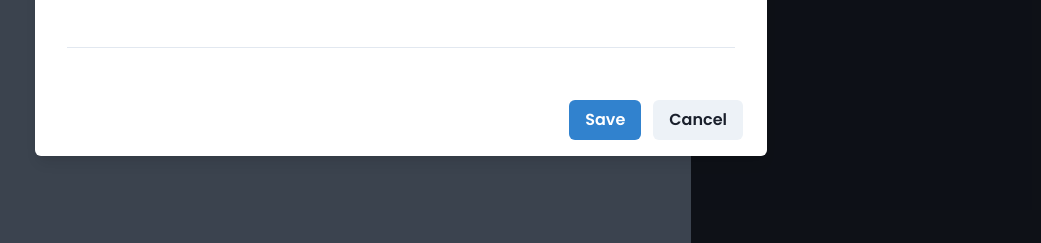
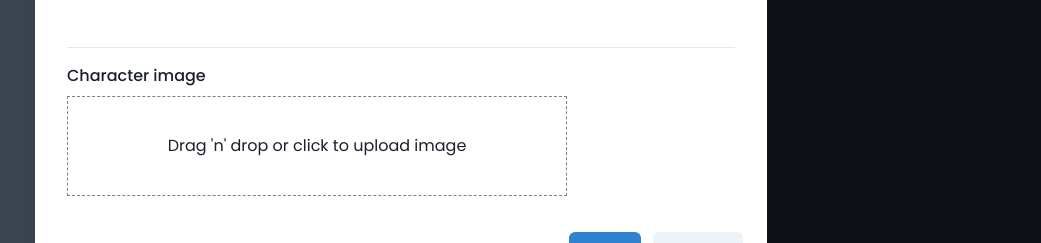
Before and after one commit to Scalibacon/rpg-dm-helper, a React (Vite) app: page / in a window 1280 px wide. Both pictures are taken after a click on the element "Add Char". Shown: the part 299-542 px from the top of the page, without its empty margins (239-1280 px from the left). Built offline with nearby package versions, Linux system fonts and the light colour scheme.

Commit message:
add image upload in char modal

```diff
--- a/package.json
+++ b/package.json
@@ -19,6 +19,7 @@
     "immer": "^10.0.3",
     "react": "^18.2.0",
     "react-dom": "^18.2.0",
+    "react-dropzone": "^14.2.3",
     "react-router-dom": "^6.20.0"
   },
   "devDependencies": {
--- /dev/null
+++ b/src/components/ImageInput/index.tsx
@@ -0,0 +1,120 @@
+import { Box, FormControl, FormLabel, HStack, Image, InputProps } from '@chakra-ui/react'
+import { useField } from 'formik'
+import { useCallback, useState } from 'react'
+import { useDropzone } from 'react-dropzone'
+import { Trash } from 'iconsax-react'
+import { fileToBase64 } from '@/utils/fileUtils'
+
+interface ImageInputProps extends InputProps {
+    label?: string
+    name: string
+}
+
+const ImageInput = ({
+    label,
+    multiple = false,
+    height = '100px',
+    name,
+    //   ...props
+}: ImageInputProps) => {
+    const [imagePathes, setImagePathes] = useState<string[]>([])
+    const [field, meta, fieldHelpers] = useField<File[]>(name)
+
+    const onDrop = useCallback((acceptedFiles: File[]) => {
+        acceptedFiles.forEach(async acceptedFile => {
+            try {
+                const base64 = await fileToBase64(acceptedFile)
+                if (typeof base64 !== 'string') return
+
+                if (multiple) {
+                    fieldHelpers.setValue(field.value.concat(acceptedFile))
+                    setImagePathes(prev => [...prev, base64])
+                } else {
+                    fieldHelpers.setValue([acceptedFile])
+                    setImagePathes([base64])
+                }
+
+            } catch (error) {
+                if (error instanceof Error)
+                    console.log('Error trying to upload image: ', error.message)
+            }
+        })
+    }, [field.value, fieldHelpers, multiple])
+
+    const { getRootProps, getInputProps, isDragActive } = useDropzone({
+        onDrop,
+        multiple,
+        accept: {
+            'image/*': ['.jpeg', '.png', '.jpg'],
+        }
+    })
+
+    return (
+        <FormControl
+            {...getRootProps()}
+            {...field}
+            w='500px'
+        >
+            {label && <FormLabel>{label}</FormLabel>}
+            <Box
+                height={height}
+                border='dashed 1px'
+                borderColor={isDragActive ? 'cyan' : 'gray'}
+                display='flex'
+                alignItems={'center'}
+                justifyContent='center'
+            // bg='pink'
+            >
+                <input {...getInputProps()} id={name} />
+                {
+                    isDragActive
+                        ? <p>Drop the image here...</p>
+                        : <p>Drag 'n' drop or click to upload image</p>
+                }
+            </Box>
+            <HStack flexWrap='wrap'>
+                {imagePathes.map((imagePath, key) => (
+                    <Box
+                        key={key}
+                        position={'relative'}
+                        _hover={{
+                            '& .trashButton': {
+                                display: 'block'
+                            }
+                        }}
+                    >
+                        <Image
+                            src={imagePath}
+                            h='100px'
+                            w='100px'
+                            m='0.5rem'
+                        />
+                        <Box
+                            position={'absolute'}
+                            right='5px'
+                            top='5px'
+                            bg='white'
+                            padding='5px'
+                            borderRadius={'100%'}
+                            border='solid 1px gray'
+                            cursor={'pointer'}
+                            className='trashButton'
+                            display='none'
+                            onClick={(event) => {
+                                setImagePathes(imagePathes.filter(imagePathFilter =>
+                                    imagePathFilter !== imagePath
+                                ))
+                                event.stopPropagation()
+                            }}
+                        >
+                            <Trash color='red' size={'20px'} />
+                        </Box>
+                    </Box>
+                ))}
+            </HStack>
+
+        </FormControl>
+    )
+}
+
+export { ImageInput }
--- a/src/components/ModalManageChar/index.tsx
+++ b/src/components/ModalManageChar/index.tsx
@@ -25,6 +25,8 @@ import { Formik } from "formik"
 import { useContext } from "react"
 import TextInput from "../TextInput"
 import { Char } from "@/types/Char.type"
+import { ImageInput } from "../ImageInput"
+import { fileToBase64 } from "@/utils/fileUtils"
 
 interface ModalManageCharProps {
     context: 'create' | 'edit'
@@ -59,14 +61,22 @@ const ModalManageChar = ({
                         initialValues={{
                             characterName: '',
                             playerName: '',
+                            charImage: [],
                         }}
-                        onSubmit={(values) => {
+                        onSubmit={async (values) => {
                             if (context === 'create') {
+                                console.log('values', values)
+
+                                const imageToBase64 = await fileToBase64(values.charImage[0])
+
                                 appDispatch({
                                     type: AppActionKind.ADD_CHAR,
                                     payload: {
                                         char: {
                                             ...values,
+                                            charImage: typeof imageToBase64 === 'string'
+                                                ? imageToBase64
+                                                : undefined,
                                             id: Date.now(),
                                             coordinates: { x: 0, y: 0 },
                                         }
@@ -96,6 +106,7 @@ const ModalManageChar = ({
                                                 <Grid>
                                                     <TextInput name="characterName" label="Character name" />
                                                     <TextInput name="playerName" label="Player name" />
+                                                    <ImageInput name="charImage" label="Character image" />
                                                 </Grid>
                                             </TabPanel>
                                             <TabPanel width={'700px'}>
--- a/src/pages/index.ts
+++ /dev/null
@@ -1,3 +0,0 @@
-export {
-
-}
--- a/src/types/Char.type.ts
+++ b/src/types/Char.type.ts
@@ -1,10 +1,10 @@
 export type Char = {
     id: number,
+    charImage?: string,
 
     // lore
     characterName: string,
     playerName: string,
-
 
     coordinates: {
         x: number,
--- /dev/null
+++ b/src/utils/fileUtils.ts
@@ -0,0 +1,8 @@
+export const fileToBase64 = (file: File) => {
+    return new Promise((resolve, reject) => {
+        const reader = new FileReader();
+        reader.readAsDataURL(file);
+        reader.onload = () => resolve(reader.result);
+        reader.onerror = reject;
+    })
+}
--- a/tsconfig.json
+++ b/tsconfig.json
@@ -16,7 +16,7 @@
 
     /* Linting */
     "strict": true,
-    "noUnusedLocals": true,
+    "noUnusedLocals": false,
     "noUnusedParameters": true,
     "noFallthroughCasesInSwitch": true,
 
```
Also changed, not shown: 1 other file (tests, documents, lock files or other folders).
